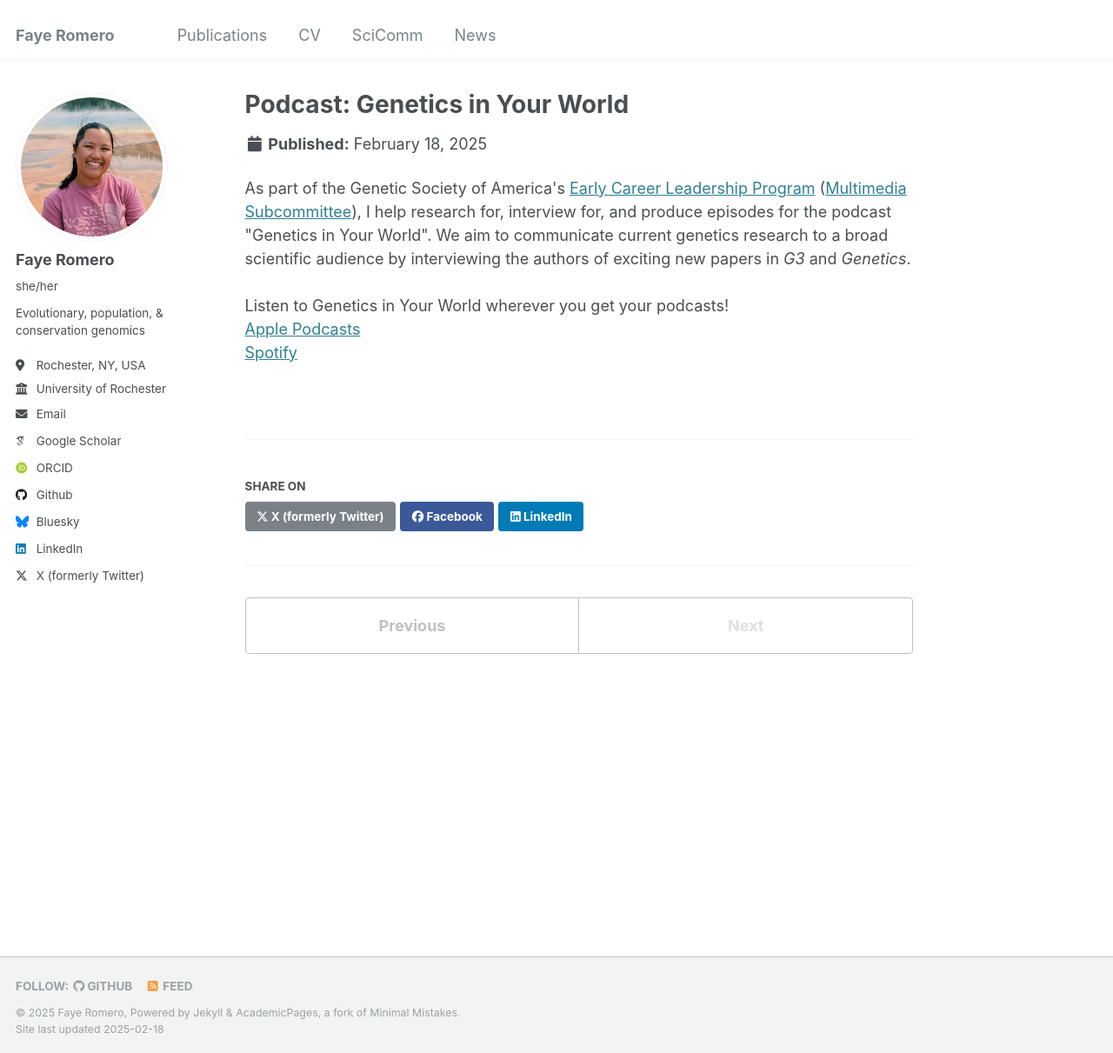
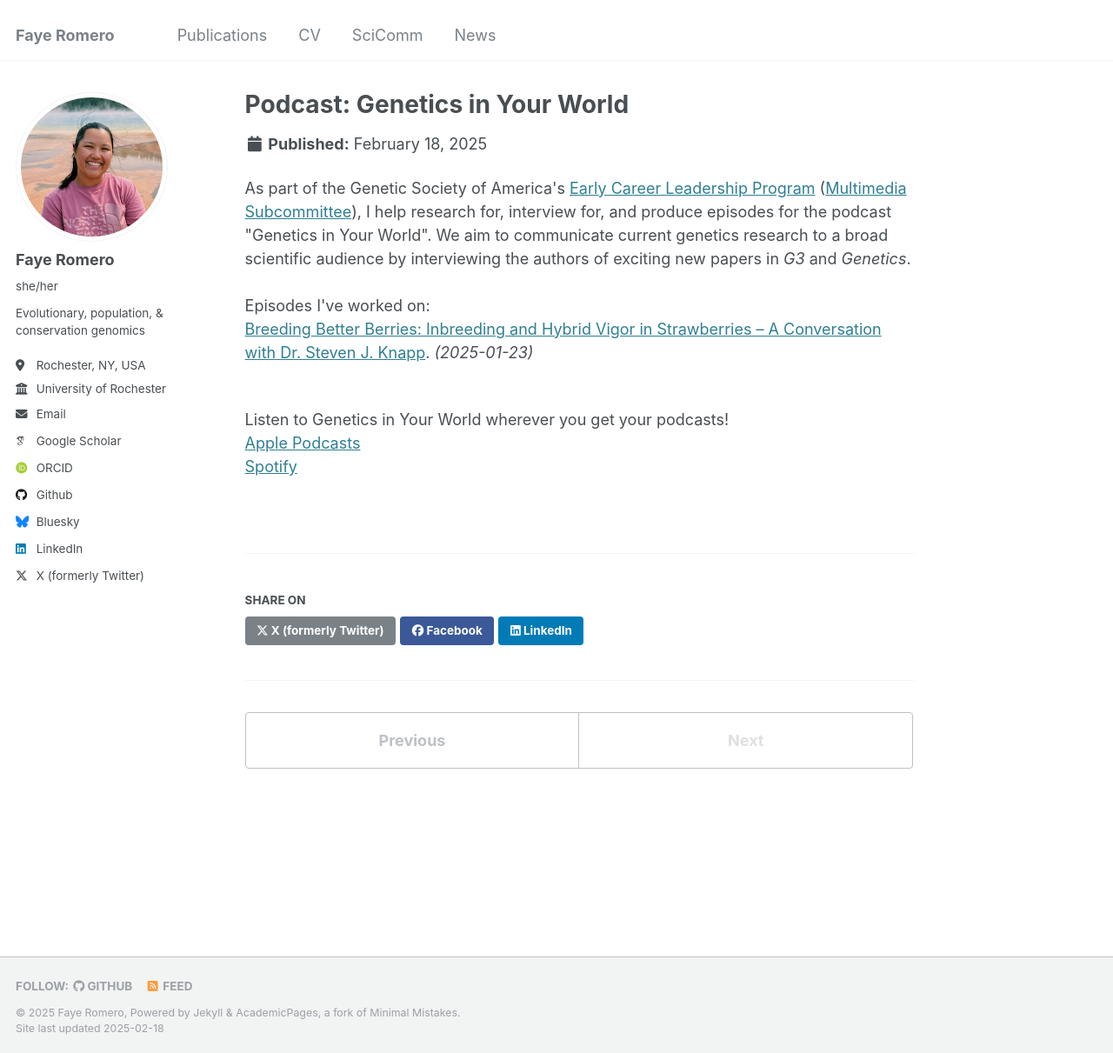
Before and after one commit to faye-romero/faye-romero.github.io, a Jekyll site: the page built from _scicomm/scicomm-4.html, in a window 1280 px wide and 1211 px high. Shown: the whole window at 87% size. Built offline with Jekyll 4.4.1, drawn with Linux system fonts in a browser that asks for light colours; some web fonts are replaced.

Commit message:
Update podcast

```diff
--- a/_scicomm/scicomm-4.html
+++ b/_scicomm/scicomm-4.html
@@ -7,6 +7,10 @@ collection: scicomm
 As part of the Genetic Society of America's <a href="https://genetics-gsa.org/career-development/early-career-leadership/">Early Career Leadership Program</a> (<a href="https://genetics-gsa.org/committee/early-career-scientist-multimedia-subcommittee/">Multimedia Subcommittee</a>), I help research for, interview for, and produce episodes for the podcast "Genetics in Your World". We aim to communicate current genetics research to a broad scientific audience by interviewing the authors of exciting new papers in <i>G3</i> and <i>Genetics</i>. <p>
 <br>
 
+Episodes I've worked on:<br>
+<a href="https://podcasts.apple.com/us/podcast/breeding-better-berries-inbreeding-and-hybrid-vigor/id1593075325?i=1000685173805">Breeding Better Berries: Inbreeding and Hybrid Vigor in Strawberries – A Conversation with Dr. Steven J. Knapp</a>. <i>(2025-01-23)</i><p>
+<br>
+
 Listen to Genetics in Your World wherever you get your podcasts!<br>
 <a href="https://podcasts.apple.com/us/podcast/genetics-in-your-world/id1593075325">Apple Podcasts</a><br>
 <a href="https://open.spotify.com/show/1hQDav6fMRIdLH8P0LHPyw">Spotify</a>
```
